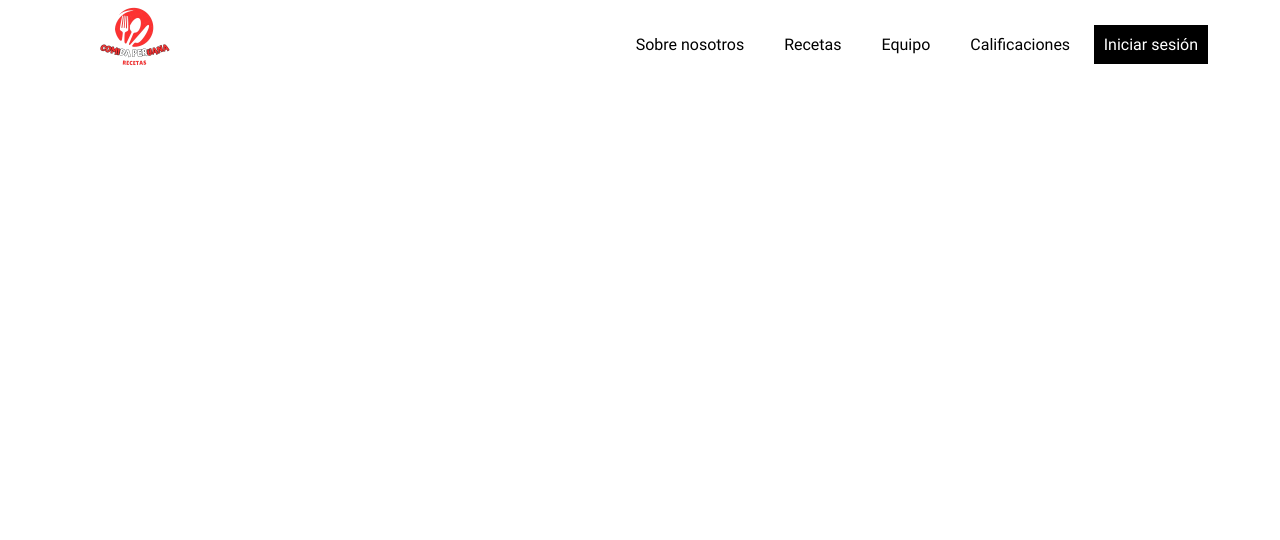
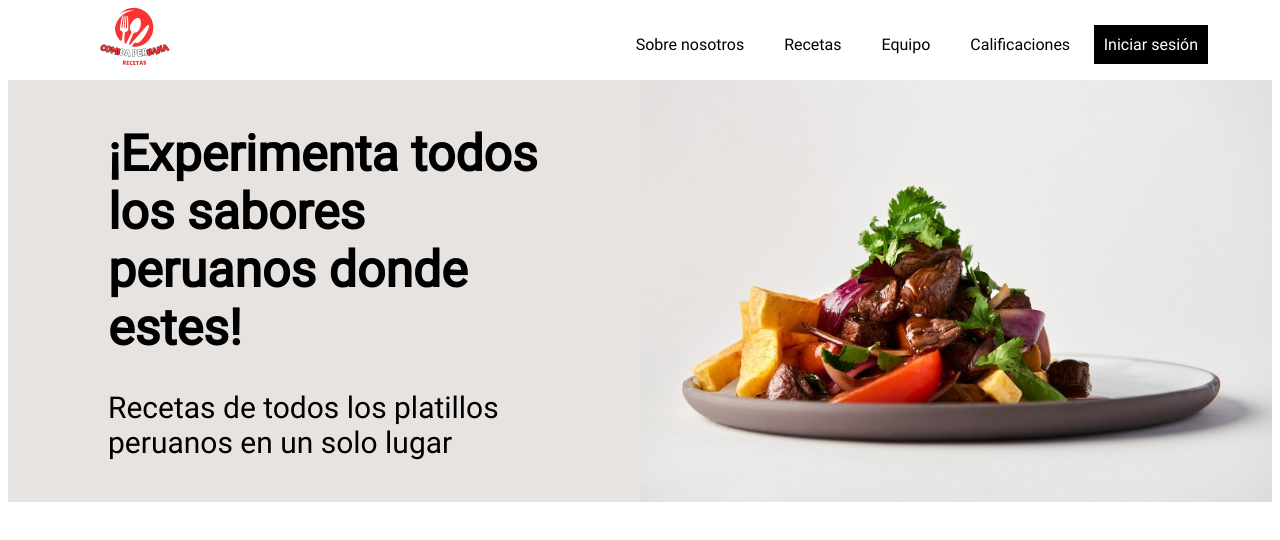
Before and after one commit to arturoromeroae/restaurante-peruano-DAW, an Angular app: page / in a window 1280 px wide. Shown: the top 540 px of the page. Built offline with nearby package versions, Linux system fonts and the light colour scheme.

Commit message:
se configura banner principal

```diff
--- a/src/app/app.component.html
+++ b/src/app/app.component.html
@@ -1 +1,2 @@
 <app-header></app-header>
+<app-home-banner></app-home-banner>
--- a/src/app/app.component.ts
+++ b/src/app/app.component.ts
@@ -2,11 +2,12 @@ import { Component } from '@angular/core';
 import { CommonModule } from '@angular/common';
 import { RouterOutlet } from '@angular/router';
 import { HeaderComponent } from './components/header/header.component';
+import { HomeBannerComponent } from './components/home-banner/home-banner.component';
 
 @Component({
   selector: 'app-root',
   standalone: true,
-  imports: [CommonModule, RouterOutlet, HeaderComponent],
+  imports: [CommonModule, RouterOutlet, HeaderComponent, HomeBannerComponent],
   templateUrl: './app.component.html',
   styleUrl: './app.component.css'
 })
--- a/src/app/components/home-banner/home-banner.component.css
+++ b/src/app/components/home-banner/home-banner.component.css
@@ -0,0 +1,30 @@
+.banner-container {
+  display: flex;
+  align-items: center;
+  width: 100%;
+  height: auto;
+  background-color: #e7e3e0;
+}
+
+.banner-titles {
+  width: 50%;
+  margin-inline: 100px;
+}
+
+.banner-titles h1 {
+  font-size: 50px;
+  font-weight: bold;
+}
+
+.banner-titles p {
+  font-size: 30px;
+}
+
+.banner-container img {
+  width: 50%;
+}
+
+.banner-animation {
+    display: flex;
+    justify-content: center;
+}
--- a/src/app/components/home-banner/home-banner.component.html
+++ b/src/app/components/home-banner/home-banner.component.html
@@ -1 +1,11 @@
-<p>home-banner works!</p>
+<div class="banner-container">
+    <div class="banner-titles">
+        <h1>¡Experimenta todos los sabores peruanos donde estes!</h1>
+        <p>Recetas de todos los platillos peruanos en un solo lugar</p>
+        <div class="banner-animation">
+            <lottie-player src="https://lottie.host/5f076d3e-af14-44a8-837e-e47ed98f93a5/MxAUnDhs9E.json" style="width: 100px"  background="transparent"  speed="1" loop  autoplay>
+            </lottie-player>
+        </div>
+    </div>
+    <img src="/assets/cocina-peruana.jpg" alt="plato de comida">
+</div>
--- a/src/app/components/home-banner/home-banner.component.ts
+++ b/src/app/components/home-banner/home-banner.component.ts
@@ -1,12 +1,14 @@
 import { Component } from '@angular/core';
 import { CommonModule } from '@angular/common';
+import { NgModule, CUSTOM_ELEMENTS_SCHEMA } from '@angular/core';
 
 @Component({
   selector: 'app-home-banner',
   standalone: true,
   imports: [CommonModule],
   templateUrl: './home-banner.component.html',
-  styleUrl: './home-banner.component.css'
+  styleUrl: './home-banner.component.css',
+  schemas: [ CUSTOM_ELEMENTS_SCHEMA ]
 })
 export class HomeBannerComponent {
 
```
Also changed, not shown: src/assets/cocina-peruana.jpg (added).
